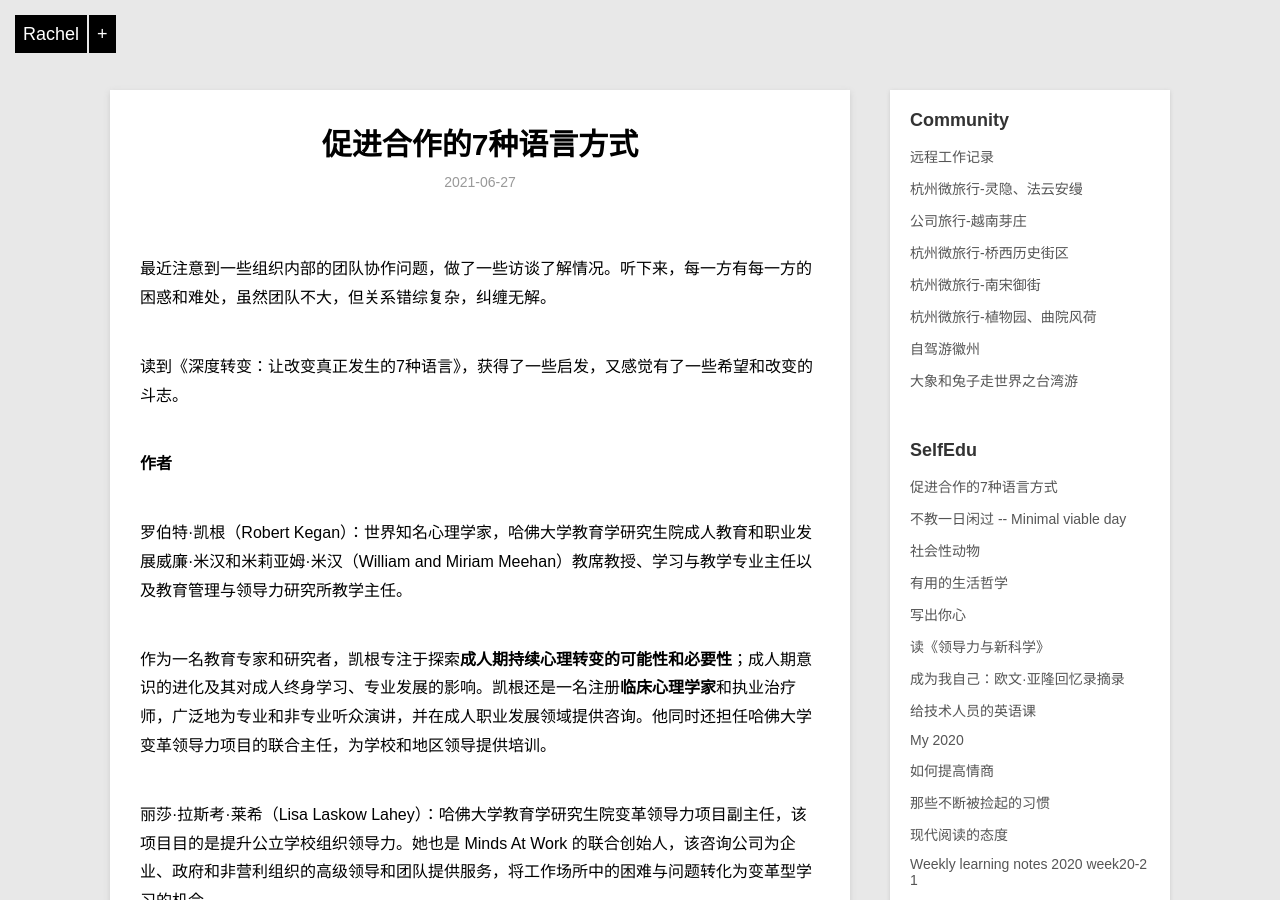
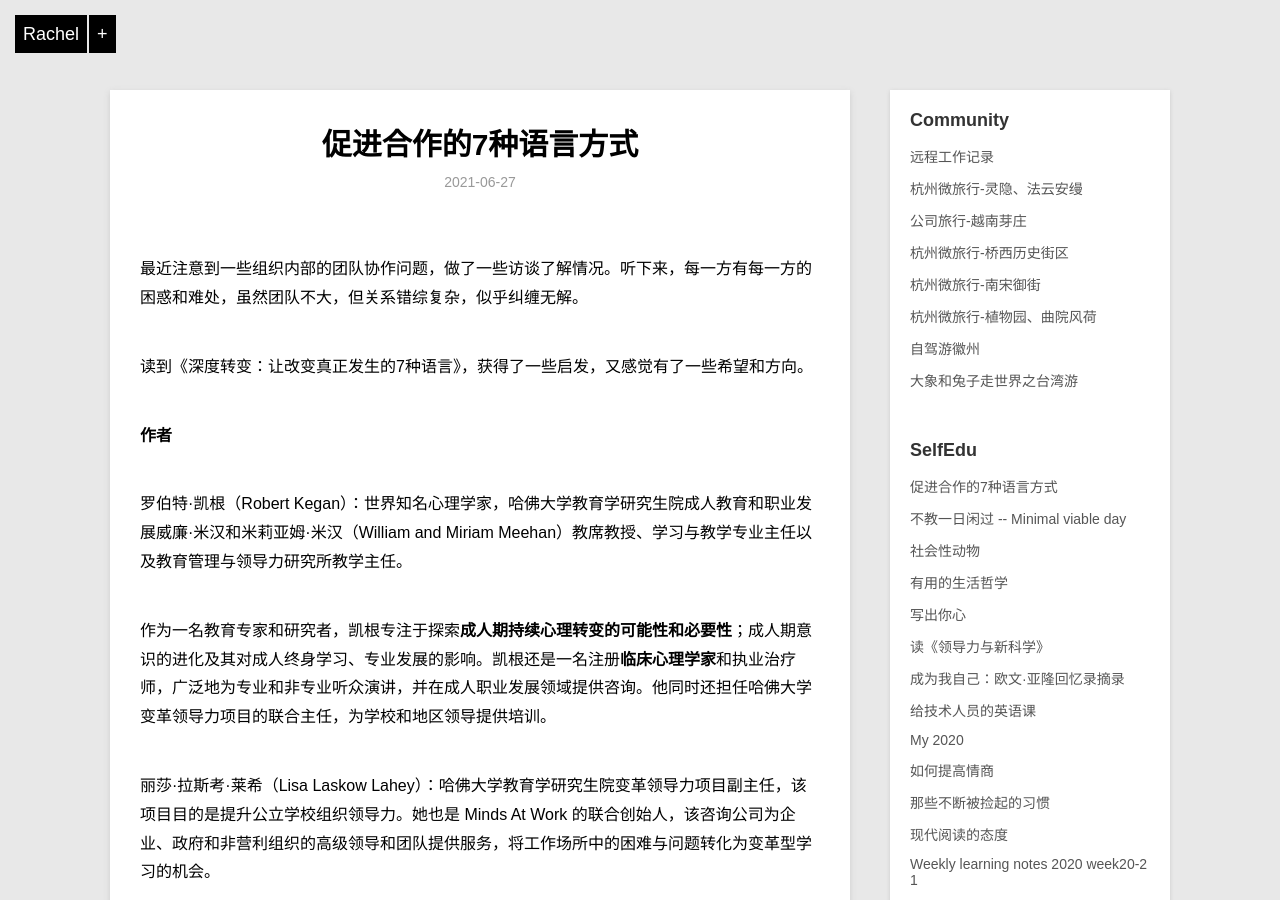
Before and after one commit to RachyJ/rachyj.github.io, a Jekyll site: the page built from _posts/SelfEdu/2021-06-27-7-langs-for-transformation.md, in a window 1280 px wide and 900 px high. Built offline with Jekyll 4.4.1, drawn with Linux system fonts in a browser that asks for light colours; comment, search, counter and statistics services are not loaded; some of the changed text lies outside the part shown.

Commit message:
fix typos

```diff
--- a/_posts/SelfEdu/2021-06-27-7-langs-for-transformation.md
+++ b/_posts/SelfEdu/2021-06-27-7-langs-for-transformation.md
@@ -5,9 +5,9 @@ category: selfedu
 description: 深度转变
 ---
 
-最近注意到一些组织内部的团队协作问题，做了一些访谈了解情况。听下来，每一方有每一方的困惑和难处，虽然团队不大，但关系错综复杂，纠缠无解。
+最近注意到一些组织内部的团队协作问题，做了一些访谈了解情况。听下来，每一方有每一方的困惑和难处，虽然团队不大，但关系错综复杂，似乎纠缠无解。
 
-读到《深度转变：让改变真正发生的7种语言》，获得了一些启发，又感觉有了一些希望和改变的斗志。
+读到《深度转变：让改变真正发生的7种语言》，获得了一些启发，又感觉有了一些希望和方向。
 
 **作者**
 
@@ -117,7 +117,7 @@ description: 深度转变
 
     「几乎在所有和我们共事过的组织和工作团队里，成员的那些积极且令人欣赏、钦佩的经历都被严重低估了」。
 
-    定期从他人那里获得一些反馈和评价很重要，可以让你感受的自己工作的价值。但很多时候，我们获得的正向反馈很少，且有时获得的正向评价也不会真正触及你心。
+    定期从他人那里获得一些反馈和评价很重要，可以让你感受到自己工作的价值。但很多时候，我们获得的正向反馈很少，且有时获得的正向评价也不会真正触及你心。
 
     本书提出了一种更强大的评价性语言：**持续关注的语言**。持续关注并非表扬、安抚，也不是积极地给一个人下定义，而是为了提高珍贵信息的质量（对他人的感激和钦佩），它的作用是告诉对方，你对他的感受。
 
@@ -159,7 +159,7 @@ description: 深度转变
 
 ## 为理想的组织公共生活创造空间
 
-> 当你为某件事创造空间时，它真正发生的可能性会大得惊人。这就是我们所谓的领导语言社区.这样做的目的不仅是让领导者注意自己讲话的内容与方式，而且让领导者有机会为社区所有成员**创造沟通渠道或空间**，去进行不寻常的交流。
+> 当你为某件事创造空间时，它真正发生的可能性会大得惊人。这就是我们所谓的领导语言社区。这样做的目的不仅是让领导者注意自己讲话的内容与方式，而且让领导者有机会为社区所有成员**创造沟通渠道或空间**，去进行不寻常的交流。
 
 书中写道：「待客的本质不在于热情微笑和真诚挥手，而在于创造一个共享意义的空间，在这个空间里，人们的关注点和意图是一致的。」
 
```
Also changed, not shown: other parts of _posts/SelfEdu/2021-06-27-7-langs-for-transformation.md (+2 -2 lines).
